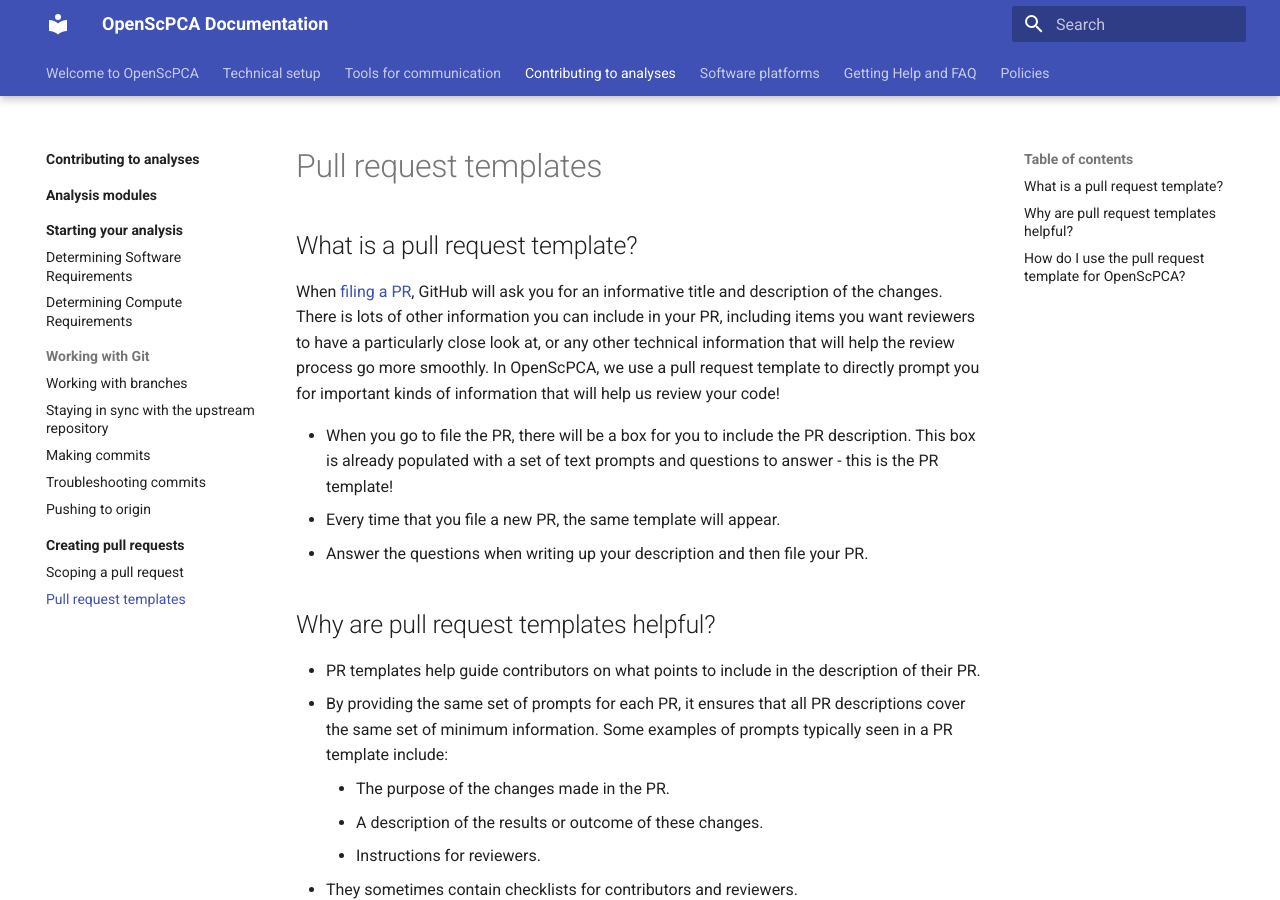
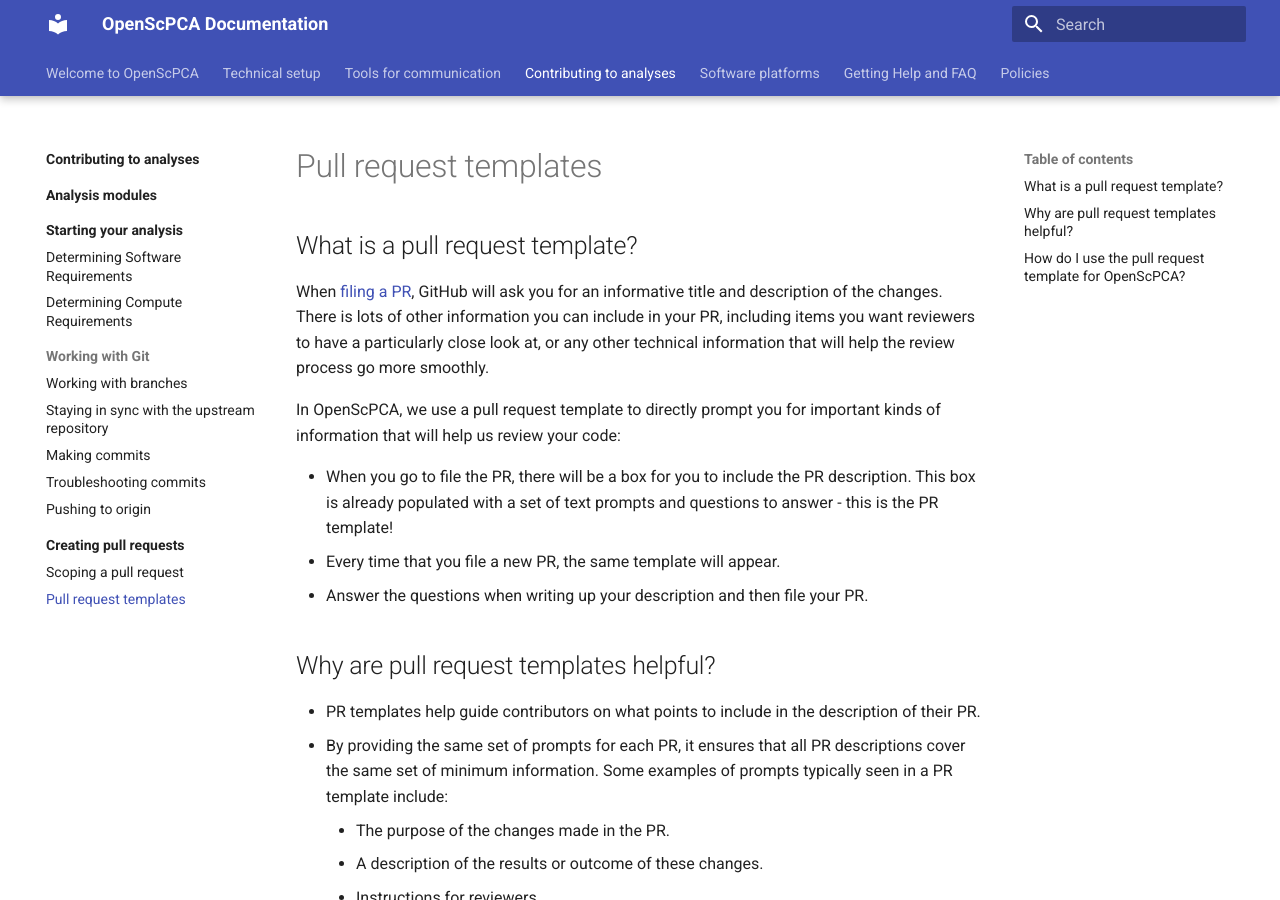
Before and after one commit to AlexsLemonade/OpenScPCA-analysis, an MkDocs documentation site: the page built from docs/contributing-to-analyses/creating-pull-requests/pull-request-template.md, in a window 1280 px wide and 900 px high. Built offline with MkDocs 1.6.1 and Material for MkDocs 9.7.7, drawn with Linux system fonts in a browser that asks for light colours.

Commit message:
spacing
Co-authored-by: Stephanie Spielman <stephanie.spielman@gmail.com>

```diff
--- a/docs/contributing-to-analyses/creating-pull-requests/pull-request-template.md
+++ b/docs/contributing-to-analyses/creating-pull-requests/pull-request-template.md
@@ -4,7 +4,8 @@
 
 When [filing a PR](STUB-LINK file a PR), GitHub will ask you for an informative title and description of the changes.
 There is lots of other information you can include in your PR, including items you want reviewers to have a particularly close look at, or any other technical information that will help the review process go more smoothly.
-In OpenScPCA, we use a pull request template to directly prompt you for important kinds of information that will help us review your code!
+
+In OpenScPCA, we use a pull request template to directly prompt you for important kinds of information that will help us review your code:
 
 - When you go to file the PR, there will be a box for you to include the PR description.
 This box is already populated with a set of text prompts and questions to answer - this is the PR template!
```
